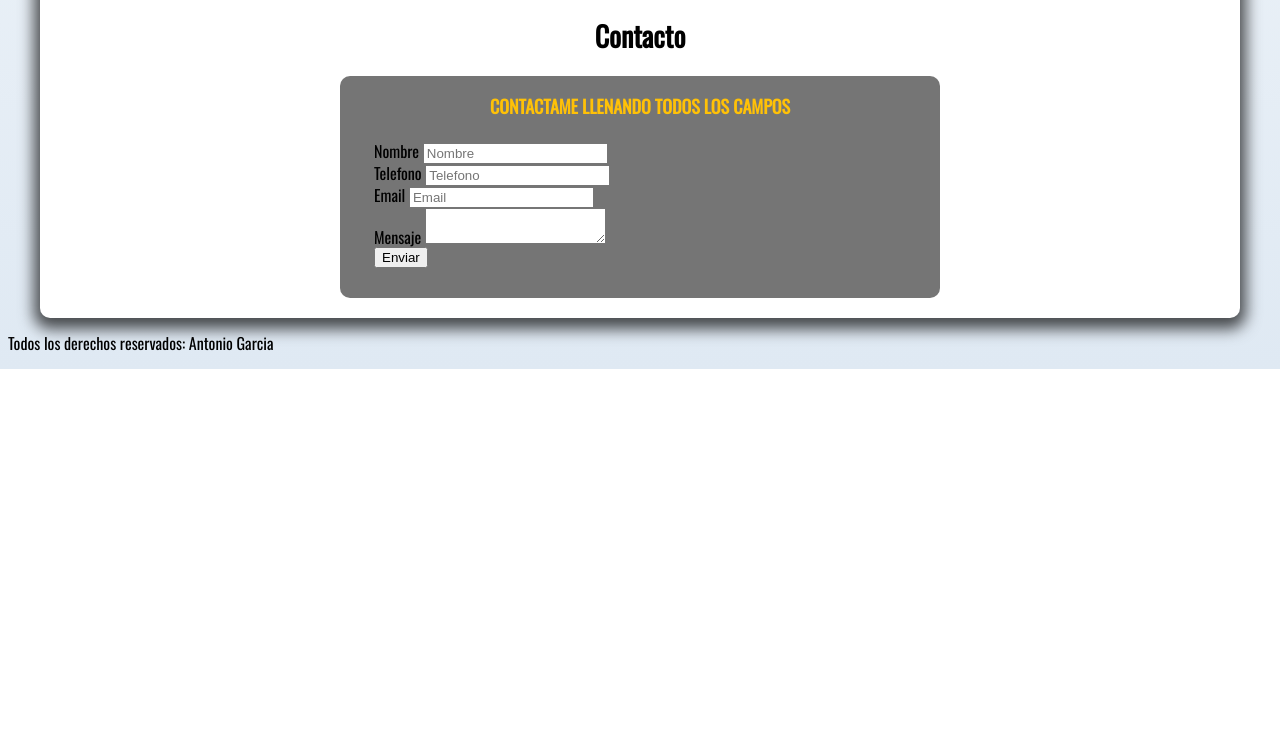
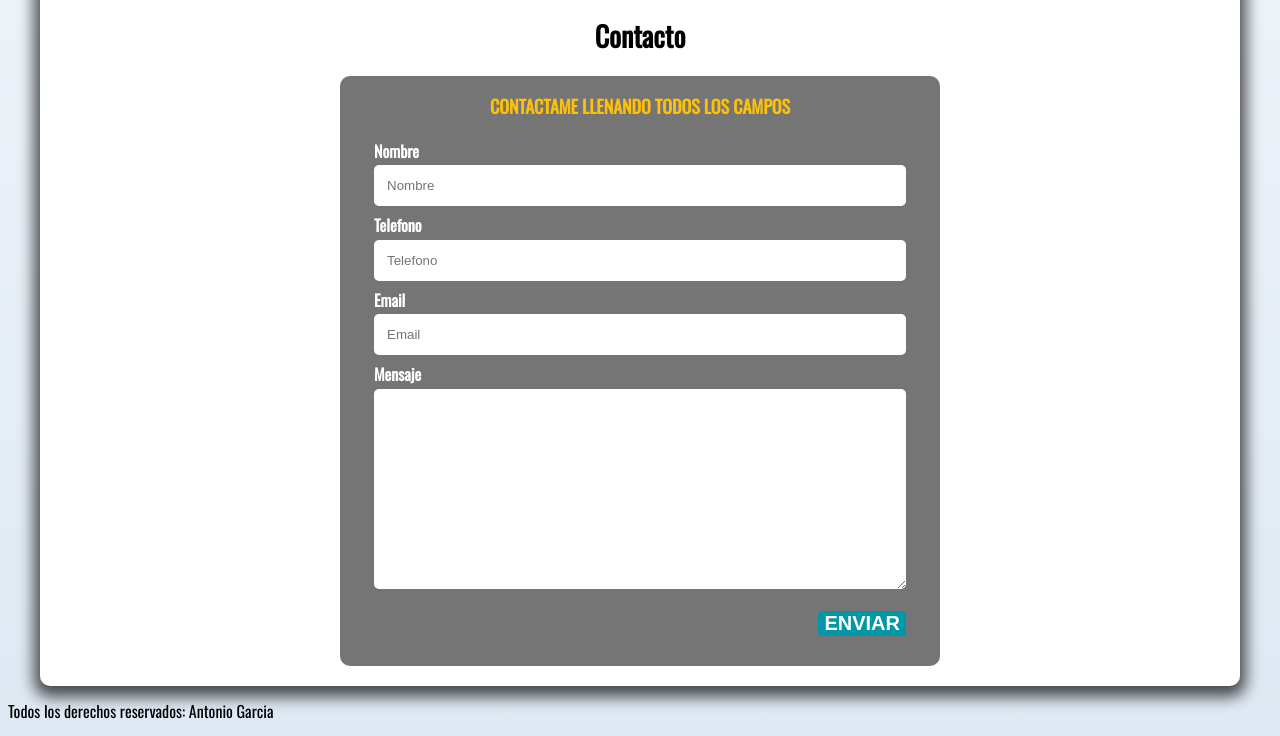
Before and after one commit to GuerreroAntonio/practiceOne, a plain HTML site: page index.html in a window 1280 px wide. Shown: the part 1017-1753 px from the top of the page. Before the commit the page ends 1386 px from the top, so only its background shows below. Drawn offline with nearby package versions, Linux system fonts and the light colour scheme.

Commit message:
add more complements

```diff
--- a/css/style.css
+++ b/css/style.css
@@ -41,6 +41,30 @@ h1,h2,h3 {
 .titulo span {
   color: var(--primario);
 }
+ /* utilidade */
+
+ .wsm-100 {
+
+  width: 100%;
+
+  }
+
+@media (min-width: telefono-768px){
+  .wsm-100{
+    width: auto;
+  }
+}
+
+
+.flex {
+display: flex;
+}
+
+.alinear-centro {
+  justify-content: flex-end;
+}
+
+
 
 .contenedor {
   max-width: 120rem;
@@ -59,6 +83,7 @@ h1,h2,h3 {
   border-radius: .4rem;
   width: 100%;
   text-align: center;
+  border: none;
 }
 
 
@@ -66,6 +91,9 @@ h1,h2,h3 {
   .boton {
     width: auto;
   }
+}
+.boton:hover {
+  cursor: pointer;
 }
 
 .sombra {
@@ -189,5 +217,41 @@ color: var(--secundario);
   text-transform: uppercase;
   font-weight: 700;
   margin-bottom: 2rem;
-color: var(--primario);
+  color: var(--primario);
 }
+@media (min-width:768px) {
+
+  .contenedor-campos{
+    display: grid;
+    grid-template-columns: 50% 50%;
+    column-gap: 1rem;
+  }
+
+}
+
+
+
+
+.campo {
+  margin-bottom: 1rem;
+}
+
+
+.campo label {
+color: var(--blanco);
+font-weight: bold;
+margin-bottom: .5rem;
+display: block;
+}
+
+.campo textarea {
+height: 20rem;
+}
+
+.input-text {
+width: 100%;
+border: none;
+padding: 1.3rem;
+border-radius: .5rem;
+
+}
--- a/index.html
+++ b/index.html
@@ -98,32 +98,37 @@
       <h2>Contacto</h2>
       <form class="formulario">
         <fieldset>
-
           <legend>Contactame llenando todos los campos</legend>
 
-        <div class="contenedorCampos">
+          <div class="contenedor-Campos">
 
-          <div class="campos">
-            <labe>Nombre</label>
-            <input type="text" placeholder="Nombre">
+            <div class="campo">
+              <label>Nombre</label>
+                <input class="input-text" type="text" placeholder="Nombre">
               </div>
-          <div class="campos">
-            <labe> Telefono</label>
-              <input type="number" placeholder="Telefono">
+
+              <div class="campo">
+                <label> Telefono</label>
+                  <input class="input-text" type="number" placeholder="Telefono">
               </div>
-          <div class="campos">
-            <labe>Email</label>
-              <input type="email" placeholder="Email">
+
+              <div class="campo">
+                <label>Email</label>
+                  <input class="input-text" type="email" placeholder="Email">
               </div>
-          <div class="campos">
+
+              <div class="campo">
                 <label> Mensaje</label>
-            <textarea></textarea>
+                <textarea class="input-text"></textarea>
             </div>
-          <input type="submit" value="Enviar">
+          </div>
 
+          <div class="alinear-centro flex">
+            <input class="boton wsm-100" type="submit" value="Enviar">
           </div>
 
         </fieldset>
+
         </form>
       </section>
 
```
Also changed, not shown: 1 other file. Lines whose indentation alone changed are shown as unchanged.
